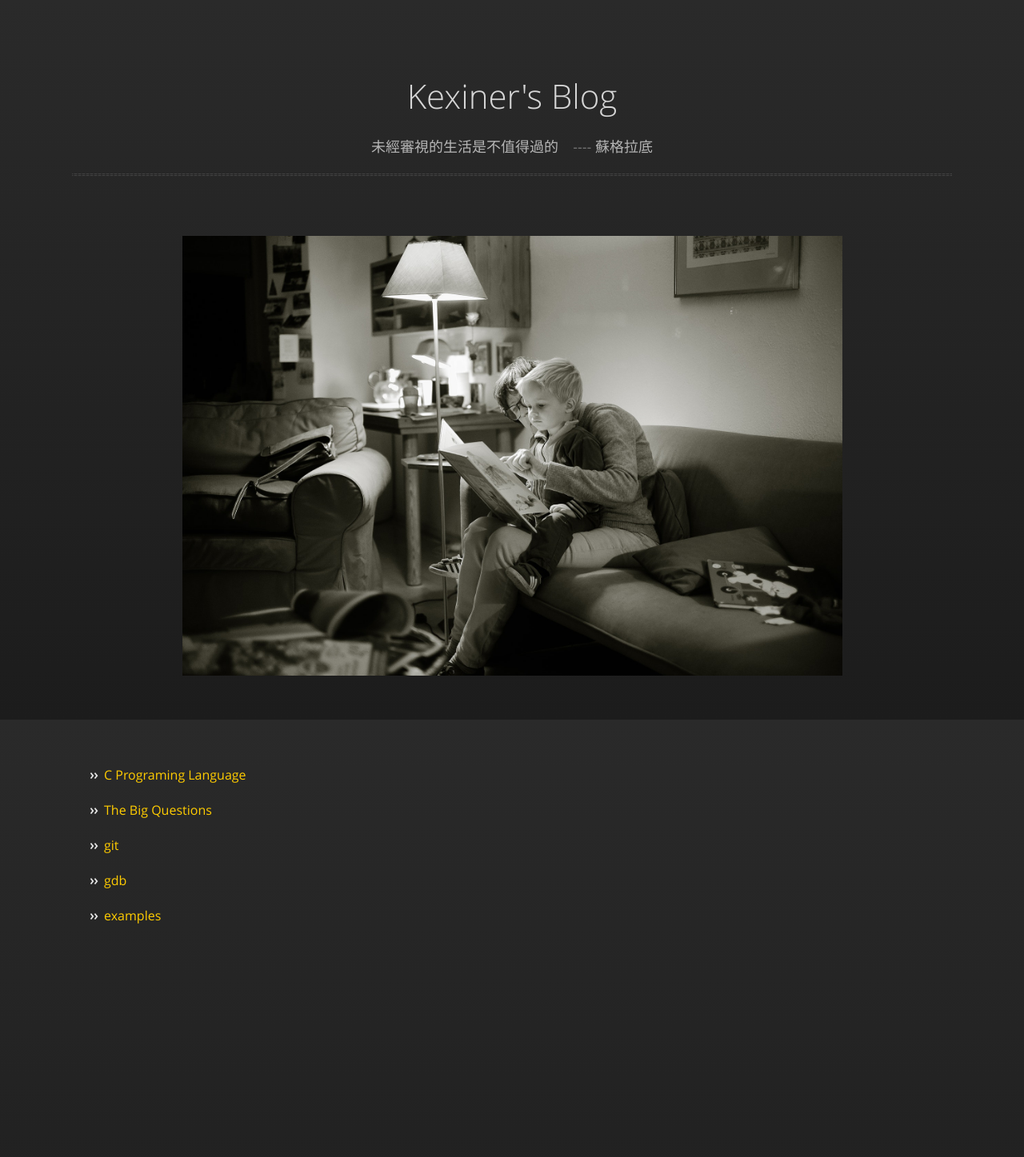
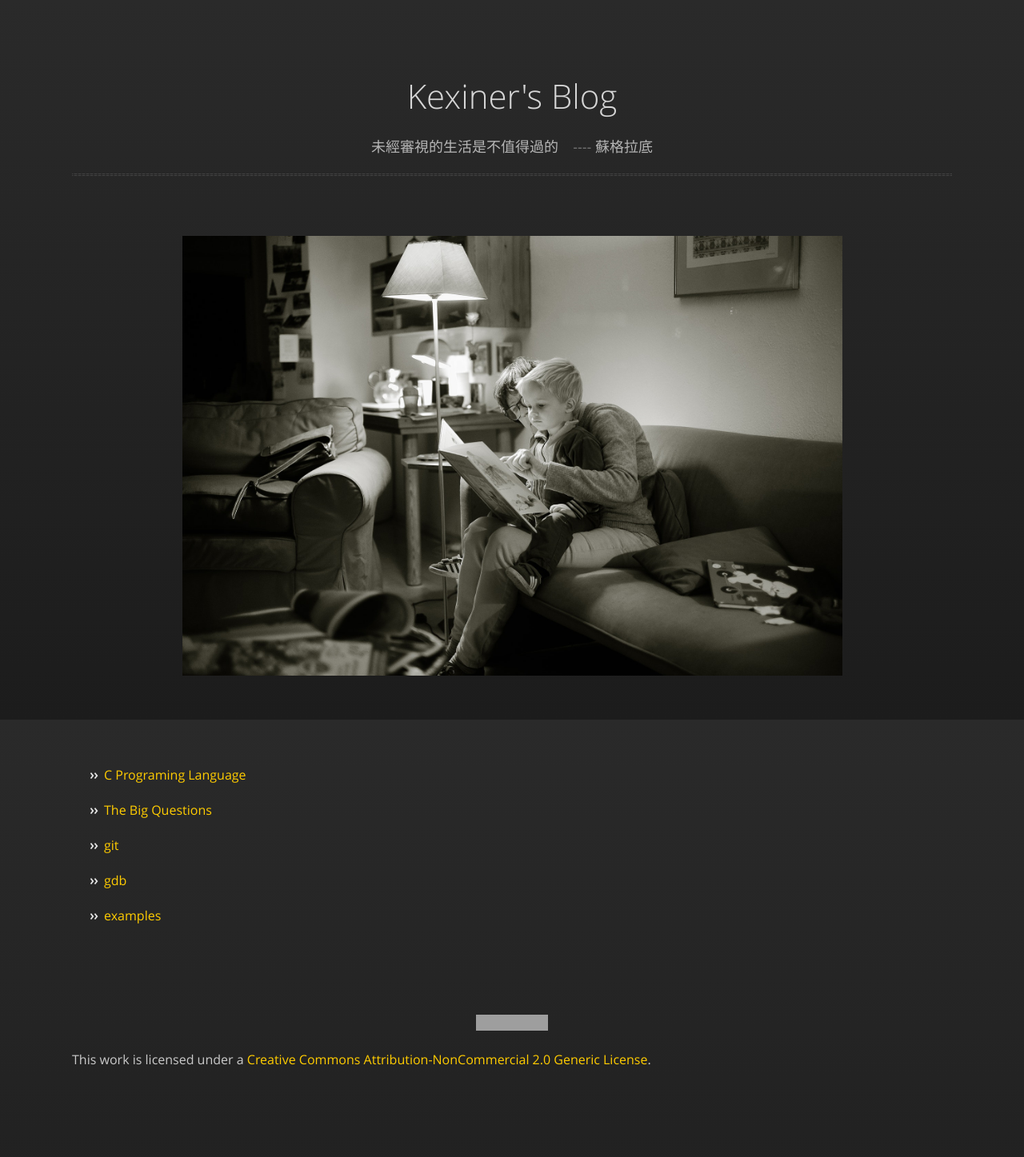
Before and after one commit to kexinerchen/kexinerchen.github.io, a Jekyll site: the page built from index.md, in a window 1280 px wide. Shown: the whole page at 80% size. Built offline with Jekyll 4.4.1, drawn with Linux system fonts in a browser that asks for light colours; our own code applies the rules of GitHub Pages for plain Markdown files; before the commit the page ends 1359 px from its top, so only the background shows below that; grey boxes are pictures that could not be loaded.

Commit message:
Update index.md

```diff
--- a/index.md
+++ b/index.md
@@ -20,3 +20,6 @@
 <br>
 <br>
 <br>
+
+
+<a rel="license" href="http://creativecommons.org/licenses/by-nc/2.0/"><img alt="Creative Commons License" style="border-width:0" src="https://i.creativecommons.org/l/by-nc/2.0/80x15.png" /></a><br />This work is licensed under a <a rel="license" href="http://creativecommons.org/licenses/by-nc/2.0/">Creative Commons Attribution-NonCommercial 2.0 Generic License</a>.
```
